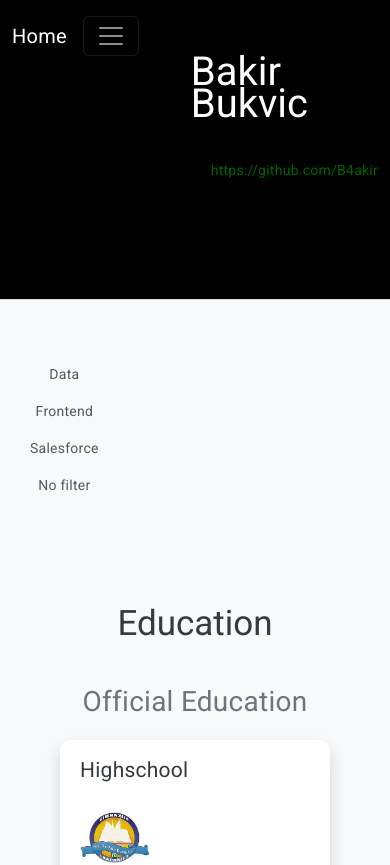
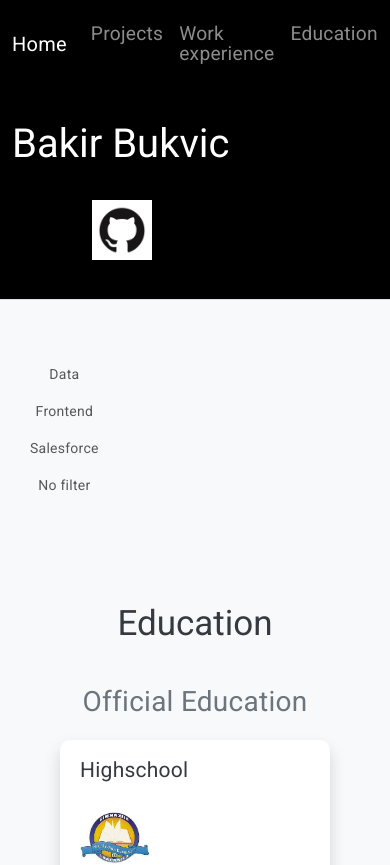
Before and after one commit to B4akir/CV, an Angular app: page /education in a window 390 px wide. Shown: the top 865 px of the page. Built offline with nearby package versions, Linux system fonts and the light colour scheme; what ngx-clipboard would draw is missing.

Commit message:
Replace text links with icons

```diff
--- a/src/app/app.component.ts
+++ b/src/app/app.component.ts
@@ -6,5 +6,5 @@ import { Component } from '@angular/core';
   styleUrls: ['./app.component.css']
 })
 export class AppComponent {
-  title = 'CV';
+  title = 'Curriculum vitae';
 }
--- a/src/app/header/header.component.html
+++ b/src/app/header/header.component.html
@@ -12,8 +12,8 @@
 
       <div class="col col-xs-12 py-4" style="color: white;">
         <h1 class="py-4" style="font-size:40px;">Bakir Bukvic</h1>
-        <div class="col col-xs-12" style="margin-left: 20px; color:#006400">
-          <a  style="text-decoration: none; color:#006400"href="https://github.com/B4akir" ><p>https://github.com/B4akir</p></a>
+        <div class="col col-xs-12" style="margin-left: 80px; color:#006400">
+          <a style="text-decoration: none; color:#006400"href="https://github.com/BakirBukvic" target="_blank" >  <img src="assets/githubicon.png" style="width:60px;"> </a>
         </div>
       </div>
 
--- a/src/app/header/lower-header/lower-header.component.html
+++ b/src/app/header/lower-header/lower-header.component.html
@@ -1,9 +1,6 @@
-<nav class="navbar navbar-expand-lg navbar-dark bg-black" style="font-size: 1.2rem;">
+<nav class="navbar navbar-expand navbar-dark bg-black" style="font-size: 1.2rem;">
   <a class="navbar-brand" type="button" (click)="onClickNav('home')" >Home</a>
-  <button class="navbar-toggler" type="button" data-toggle="collapse" data-target="#navbarNav" aria-controls="navbarNav" aria-expanded="false" aria-label="Toggle navigation">
-    <span class="navbar-toggler-icon"></span>
-  </button>
-  <div class="collapse navbar-collapse" id="navbarNav">
+  <div id="navbarNav">
     <ul class="navbar-nav">
       <li class="nav-item px-lg-3">
         <a class="nav-link" type="button" (click)="onClickNav('projects')" >Projects</a>
--- a/src/app/pages/education/education.component.html
+++ b/src/app/pages/education/education.component.html
@@ -84,7 +84,7 @@
       <!-- Certification 1 -->
       <div class="card mb-4 shadow" *ngIf="currentFilter ==='frontend' || currentFilter===''">
         <div class="card-body">
-          <img src="assets/angular.jpg" class="py-2" style="width: 60px;">
+          <a href="https://www.udemy.com/certificate/UC-652dd0d8-73e9-49f6-9731-0d76d6b59b15/" target="_blank"> <img src="assets/angular.jpg" class="py-2" style="width: 60px;">  </a>
           <h5 class="card-title mb-3"  >Angular course by Maximilian Schwarzmüller</h5>
           <h6 class="card-subtitle mb-2 text-muted"></h6>
           <p class="card-text">A complete guide to Angular</p>
@@ -112,7 +112,7 @@
           <li>
             Up to date with Angular 17
           </li>
-          <p class="card-text"> <a href="https://www.udemy.com/certificate/UC-652dd0d8-73e9-49f6-9731-0d76d6b59b15/" target="_blank">Certification verification</a></p>
+
         </div>
 
 
@@ -120,32 +120,32 @@
       <!-- Certification 2 -->
       <div class="card mb-4 shadow" *ngIf="currentFilter ==='data' || currentFilter===''">
         <div class="card-body">
-          <img src="assets/data.png" class="py-2" style="width: 70px;">
+          <a href="https://www.udemy.com/certificate/UC-9a936ee8-e883-475e-95c4-a86e346db14c/" target="_blank"><img src="assets/data.png" class="py-2" style="width: 70px;"></a>
           <h5 class="card-title mb-3">Data analysis course by 365 team</h5>
 
           <p class="card-text">A full deep dive into the world of data analysis.</p>
           <p>Throughout the course, I was guided by a group of skilled data analysts, through the whole process of data analysis.</p>
           <p>I had a goal in mind to get a basic idea of data analysis, to see if it's something I'm interested in.</p>
           <p>Even though my goal was short-sighted, my gained knowledge is large.</p>
-          <p class="card-text"> <a href="https://www.udemy.com/certificate/UC-9a936ee8-e883-475e-95c4-a86e346db14c/" target="_blank">Certification verification</a></p>
+
         </div>
       </div>
 
       <div class="card mb-4 shadow" *ngIf="currentFilter ==='salesforce' || currentFilter===''">
         <div class="card-body">
-          <img src="assets/ranger.jpg" class="py-2" style="width: 100px;">
+          <a href="https://www.salesforce.com/trailblazer/bbukvic" target="_blank"> <img src="assets/ranger.jpg" class="py-2" style="width: 100px;"> </a>
           <h5 class="card-title mb-3">Trailhead ranger</h5>
 
           <p class="card-text">I learned the ins and outs of Salesforce</p>
           <p>My goal was to prepare for future roles that contain work in CRM systems, and to pass the Salesforce admin exam</p>
           <p>I acquired 100,000 points, thus becoming a trailhead ranger</p>
-          <p class="card-text"> <a href="https://www.salesforce.com/trailblazer/bbukvic" target="_blank">Check out my profile!</a></p>
+
         </div>
       </div>
 
       <div class="card mb-4 shadow" *ngIf="currentFilter ==='frontend' || currentFilter===''">
         <div class="card-body">
-          <img src="assets/github.png" class="py-2" style="width: 70px;">
+          <a href="https://www.udemy.com/certificate/UC-68447e77-4808-4be0-b273-9a6a7ab957f0/" target="_blank">  <img src="assets/github.png" class="py-2" style="width: 70px;"></a>
           <h5 class="card-title mb-3">Git & Github course by Colt Steele</h5>
 
           <p class="card-text">An awesome course related to Git and GitHub.</p>
@@ -153,19 +153,19 @@
           <p>I wanted to learn Git on my own, through YouTube tutorials, but no one really explains this kind of stuff to complete beginners.</p>
           <p>This course teaches you everything you need to know about version control (related to Git and GitHub).</p>
           <p>I had a goal in mind to learn Git, to become a better asset to developer teams.</p>
-          <p class="card-text"> <a href="https://www.udemy.com/certificate/UC-68447e77-4808-4be0-b273-9a6a7ab957f0/" target="_blank">Certification verification</a></p>
+
         </div>
       </div>
 
       <div class="card mb-4 shadow" *ngIf="currentFilter ==='salesforce' || currentFilter===''">
         <div class="card-body">
-          <img src="assets/salesforce.png" class="py-2" style="width: 70px;">
+          <a href="https://www.udemy.com/certificate/UC-40034dde-5b80-44c3-ad93-9ca5bbb62d50/" target="_blank"><img src="assets/salesforce.png" class="py-2" style="width: 70px;"></a>
           <h5 class="card-title mb-3">Salesforce admin exam preperation course by David Massey</h5>
 
           <p class="card-text">David Massey is a lead solutions engineer @ salesoforce UK.</p>
             <p>Thorugh out the course I learned learning systems designed to boost your probability of passing the admin exam</p>
             <p>I had a goal in mind to prepare myself for the Salesforce exam</p>
-            <p class="card-text"> <a href="https://www.udemy.com/certificate/UC-40034dde-5b80-44c3-ad93-9ca5bbb62d50/" target="_blank">Certification verification</a></p>
+
         </div>
 
       </div>
--- a/src/index.html
+++ b/src/index.html
@@ -5,7 +5,7 @@
   <title>CV</title>
   <base href="/">
   <meta name="viewport" content="width=device-width, initial-scale=1">
-  <link rel="icon" type="image/x-icon" href="favicon.ico">
+  <link rel="icon" type="image/x-icon" href="">
   <link rel="preconnect" href="https://fonts.gstatic.com">
   <link href="https://fonts.googleapis.com/css2?family=Roboto:wght@300;400;500&display=swap" rel="stylesheet">
   <link href="https://fonts.googleapis.com/icon?family=Material+Icons" rel="stylesheet">
```
Also changed, not shown: firebase.json (added), src/assets/githubicon.png (added), 1 other file (tests, documents, lock files or other folders).
